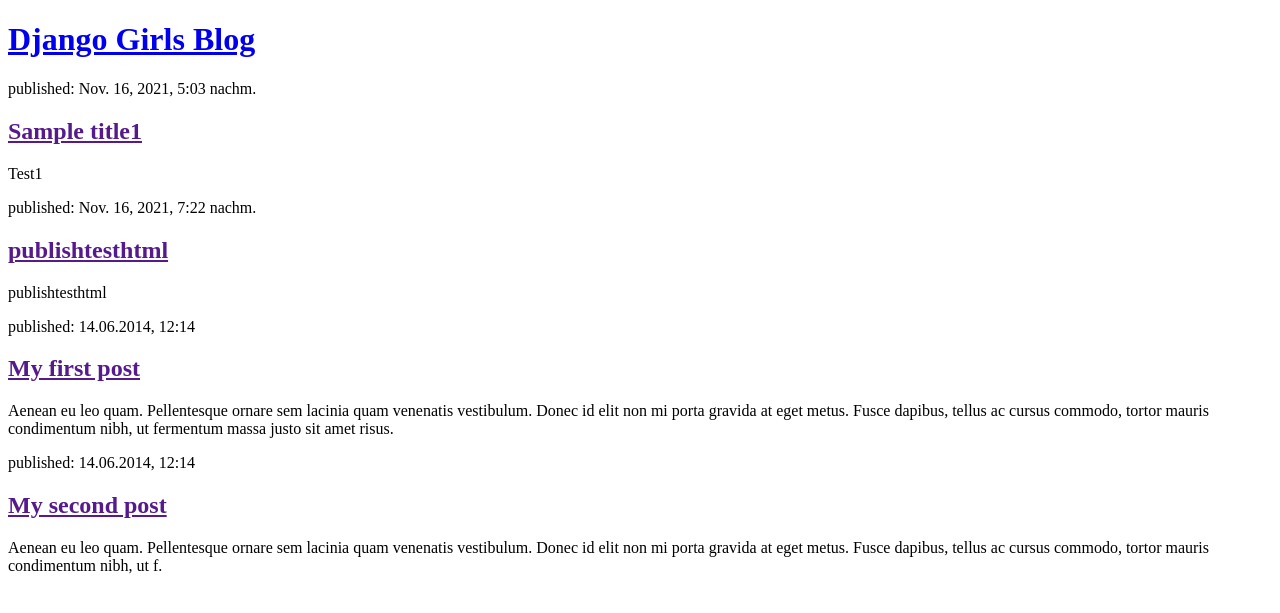
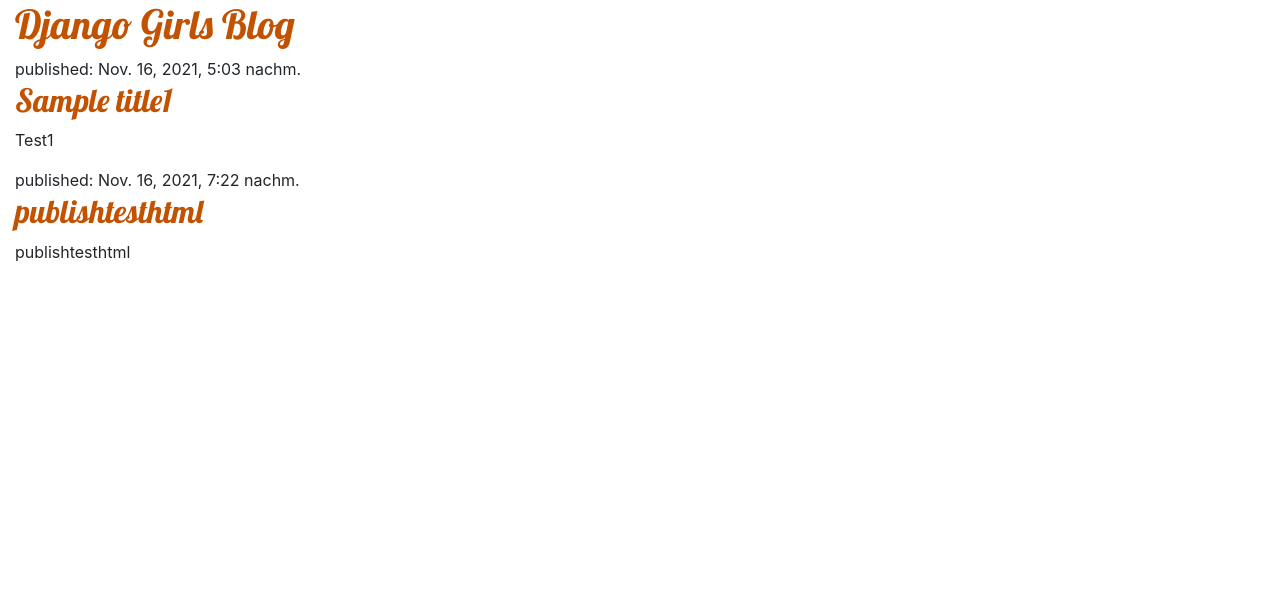
Before and after one commit to AppDec/my-first-blog, a Django app: page / in a window 1280 px wide. Shown: the top 613 px of the page. Run offline with Django 3.2, Linux system fonts and the light colour scheme; data comes from the database, SQL or seed files in the repository; both versions use the stored data as it was after the commit.

Commit message:
Add some css code

```diff
--- /dev/null
+++ b/blog/static/css/blog.css
@@ -0,0 +1,12 @@
+h1 a, h2 a {
+    color: #C25100;
+}
+
+body {
+    padding-left: 15px;
+}
+
+h1 a, h2 a {
+    color: #C25100;
+    font-family: 'Lobster';
+}
--- a/blog/templates/blog/post_list.html
+++ b/blog/templates/blog/post_list.html
@@ -1,13 +1,16 @@
+{% load static %}
 <!DOCTYPE html>
 <html>
     <head>
         <title>Django Girls blog</title>
+        <link rel="stylesheet" href="https://cdn.jsdelivr.net/npm/bootstrap@4.5.3/dist/css/bootstrap.min.css" integrity="sha384-TX8t27EcRE3e/ihU7zmQxVncDAy5uIKz4rEkgIXeMed4M0jlfIDPvg6uqKI2xXr2" crossorigin="anonymous">
+        <link rel="stylesheet" href="{% static 'css/blog.css' %}">
+        <link href="//fonts.googleapis.com/css?family=Lobster&subset=latin,latin-ext" rel="stylesheet" type="text/css">
     </head>
     <body>
         <header>
             <h1><a href="/">Django Girls Blog</a></h1>
         </header>
-
 
         {% for post in posts %}
             <article>
@@ -16,18 +19,5 @@
                 <p>{{ post.text|linebreaksbr }}</p>
             </article>
         {% endfor %}
-
-
-        <article>
-            <time>published: 14.06.2014, 12:14</time>
-            <h2><a href="">My first post</a></h2>
-            <p>Aenean eu leo quam. Pellentesque ornare sem lacinia quam venenatis vestibulum. Donec id elit non mi porta gravida at eget metus. Fusce dapibus, tellus ac cursus commodo, tortor mauris condimentum nibh, ut fermentum massa justo sit amet risus.</p>
-        </article>
-
-        <article>
-            <time>published: 14.06.2014, 12:14</time>
-            <h2><a href="">My second post</a></h2>
-            <p>Aenean eu leo quam. Pellentesque ornare sem lacinia quam venenatis vestibulum. Donec id elit non mi porta gravida at eget metus. Fusce dapibus, tellus ac cursus commodo, tortor mauris condimentum nibh, ut f.</p>
-        </article>
     </body>
 </html>
```
Also changed, not shown: db.sqlite3.
